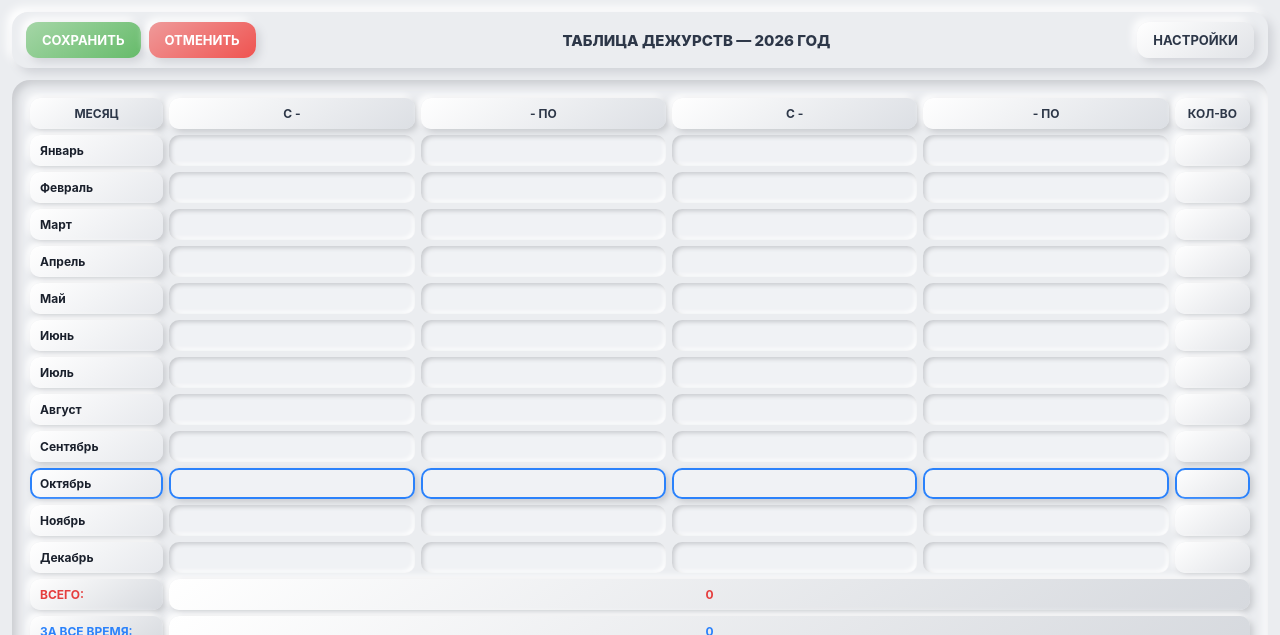
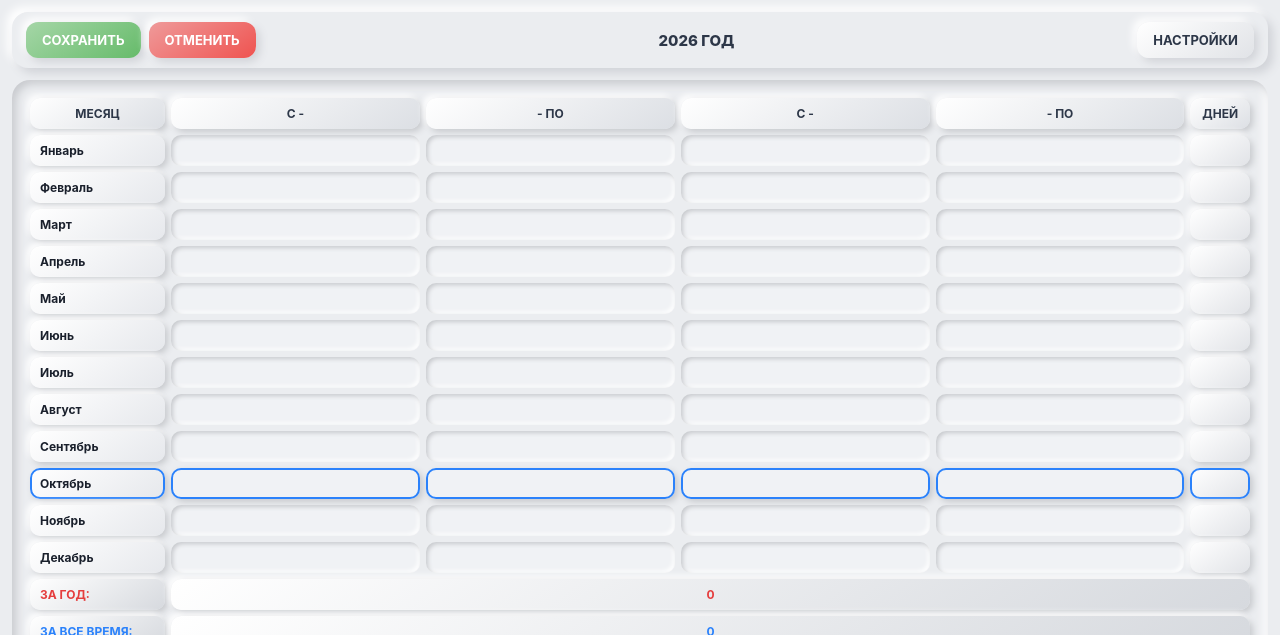
Before and after one commit to comp28333-source/My-Calendar, a plain HTML site: page index.html in a window 1280 px wide. Both pictures are taken after a click on the button "ТАБЛИЦА". Shown: the top 635 px of the page. Drawn offline with Linux system fonts and the light colour scheme.

Commit message:
Add files via upload

```diff
--- a/index.html
+++ b/index.html
@@ -382,7 +382,7 @@
             <button class="btn-3d" onclick="prevMonth()">&lt;</button>
             <div class="header-title-block">
                 <div id="header-label">Март 2025</div>
-                <div class="subtitle-label">Время больших идей ♥</div>
+
             </div>
             <button class="btn-3d" onclick="nextMonth()">&gt;</button>
         </div>
@@ -423,13 +423,13 @@
                 <table class="table-frame" id="stats-table">
                     <thead>
                         <tr>
-                            <th>МЕСЯЦ</th><th>С -</th><th>- ПО</th><th>С -</th><th>- ПО</th><th>КОЛ-ВО</th>
+                            <th>МЕСЯЦ</th><th>С -</th><th>- ПО</th><th>С -</th><th>- ПО</th><th>ДНЕЙ</th>
                         </tr>
                     </thead>
                     <tbody id="table-body"></tbody>
                     <tfoot>
                         <tr>
-                            <td class="table-total-cell" style="text-align:left; padding-left:10px;">ВСЕГО:</td>
+                            <td class="table-total-cell" style="text-align:left; padding-left:10px;">ЗА ГОД:</td>
                             <td colspan="5" id="total-year-days" class="table-total-cell" style="text-align:center;">0</td>
                         </tr>
                         <tr>
@@ -837,7 +837,7 @@
         /* Управление окном таблицы */
         function openTableModal() {
             tempDbRanges = JSON.parse(JSON.stringify(db.table_ranges));
-            document.getElementById('table-modal-year-title').innerText = `ТАБЛИЦА ДЕЖУРСТВ — ${year} ГОД`;
+            document.getElementById('table-modal-year-title').innerText = `${year} ГОД`;
             loadTableData();
             highlightActiveTableRow();
             document.getElementById('table-modal').style.display = 'flex';
```
